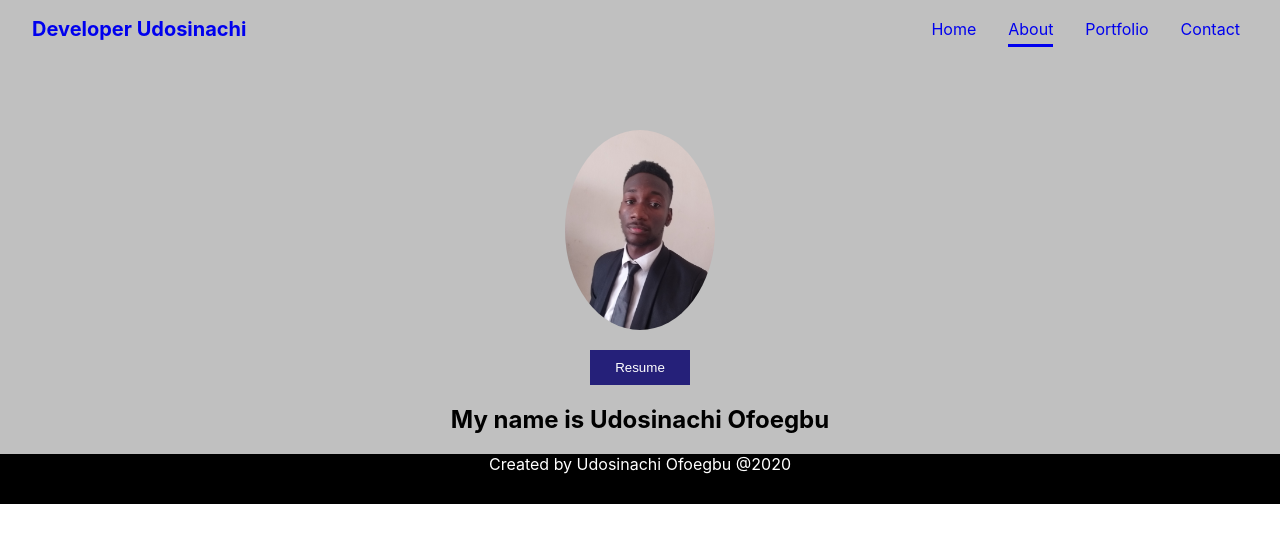
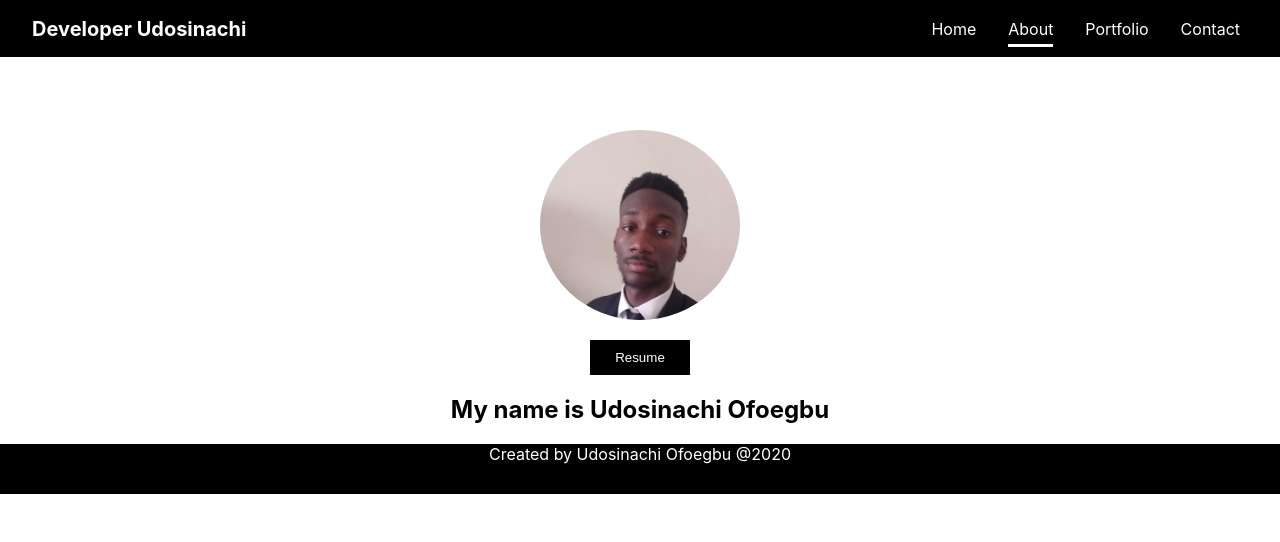
Before and after one commit to udosinachi/Myportfolio, a React (Create React App) app: page /about in a window 1280 px wide. Shown: the top 542 px of the page. Built offline with nearby package versions, Linux system fonts and the light colour scheme.

Commit message:
Working on my about page

```diff
--- a/src/pages/about/About.js
+++ b/src/pages/about/About.js
@@ -6,10 +6,10 @@ import Footer from '../../components/footer/Footer'
 function About(){
     return(
         <Div>
-            <Nav navcolor={'silver'} />
+            <Nav navcolor={'black'} textcolor={'white'} hovercolor={'white'} />
             <div className='body'>
                 <div style={{marginTop: '130px'}} className='image'>
-                    <img src='/asset/img/pic.jpg' alt='profile'/>
+                    <img src='/asset/img/pro.jpg' alt='profile'/>
                 </div><br/>
                 <div className='resume'>
                     <a href='https://www.google.com' target='_blank'><button>Resume</button></a>
--- a/src/pages/about/AboutStyle.js
+++ b/src/pages/about/AboutStyle.js
@@ -2,13 +2,12 @@ import styled from 'styled-components'
 
 export const Div = styled.div`
 overflow: hidden;
-background: silver;
 .body{
     .image{
         display: grid;
         justify-content: center;
         img{
-            width: 150px;
+            width: 200px;
             border-radius: 50%;
         }
     }
@@ -20,8 +19,13 @@ background: silver;
             padding: 10px;
             cursor: pointer;
             border: none;
-            background: #252079;
+            background: black;
             color: white;
+            :hover{
+                background: silver;
+                color: black;
+                transition: 0.5s;
+            }
         }
     }
 }
```
Also changed, not shown: public/asset/img/pro.jpg (added).
